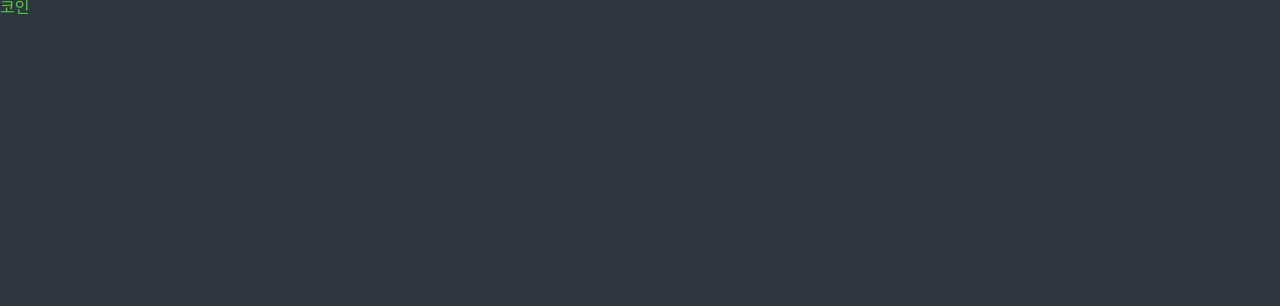
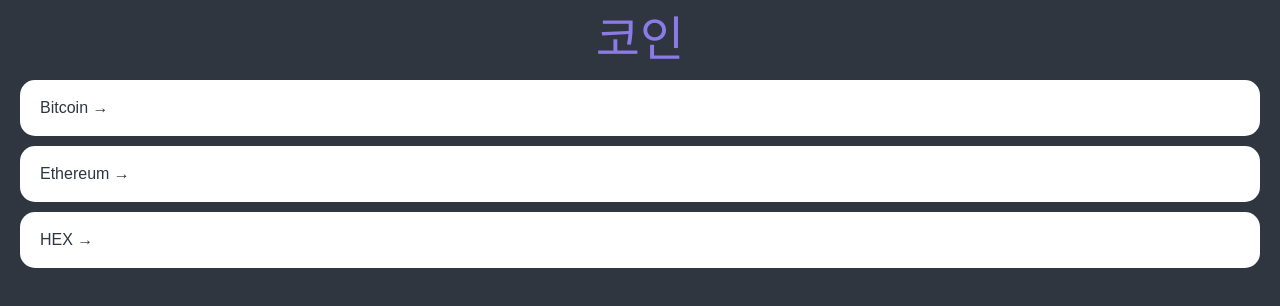
Before and after one commit to sssseungk/react-master-nomad, a React (Create React App) app: page / in a window 1280 px wide. Shown: the top 306 px of the page. Built offline with nearby package versions, Linux system fonts and the light colour scheme.

Commit message:
💄 코인 목록 스타일링

```diff
--- a/src/App.tsx
+++ b/src/App.tsx
@@ -60,6 +60,7 @@
   }
   a{
     text-decoration: none;
+    color: inherit;
   }
 `;
 
--- a/src/routes/Coins.tsx
+++ b/src/routes/Coins.tsx
@@ -1,14 +1,90 @@
+import { Link } from "react-router-dom";
 import styled from "styled-components";
 
+const Container = styled.div`
+padding: 0px 20px;
+`;
+
+const Header = styled.header`
+  height: 10vh;
+  display: flex;
+  justify-content: center;
+  align-items: center;
+`;
+
+const CoinsList = styled.ul``;
+
+const Coin = styled.li`
+  background-color: #fff;
+  color: ${props => props.theme.bgColor};
+  margin-bottom: 10px;
+  border-radius: 15px;
+  a{
+    padding: 20px;
+    transition: color 0.2s ease-in;
+    display: block;
+  }
+  &:hover{
+    a{
+      color: ${(props) => props.theme.accentColor};
+    }
+  }
+`;
+
+
 const Title = styled.h1`
+font-size: 48px;
   color:${(props) =>props.theme.accentColor};
-`
+`;
+
+const coins = [
+  {
+      id: "btc-bitcoin",
+      name: "Bitcoin",
+      symbol: "BTC",
+      rank: 1,
+      is_new: false,
+      is_active: true,
+      type: "coin",
+  },
+  {
+    id: "eth-ethereum",
+    name: "Ethereum",
+    symbol: "ETH",
+    rank: 2,
+    is_new: false,
+    is_active: true,
+    type: "coin",
+  },
+  {
+    id: "hex-hex",
+    name: "HEX",
+    symbol: "HEX",
+    rank: 3,
+    is_new: false,
+    is_active: true,
+    type: "token",
+  },
+]
 
 function Coins(){
-
   return (
-    <Title>코인</Title>
+    <Container>
+      <Header>
+        <Title>코인</Title>
+      </Header>
+      <CoinsList>
+        {coins.map((coin) => (
+          <Coin key={coin.id}>
+            <Link to={`/${coin.id}`}>{coin.name} &rarr;</Link>
+          </Coin>
+        ))}
+      </CoinsList>
+    </Container>
   )
 }
 
 export default Coins;
+
+
+// anchor 태그는 새로고침되기 때문에 Link를 사용한다.
--- a/src/theme.ts
+++ b/src/theme.ts
@@ -3,5 +3,5 @@
 export const theme:DefaultTheme = {
   bgColor:"#2f3640",
   textColor:"#f5f6fa",
-  accentColor: "#4cd137",
+  accentColor: "#8c7ae6",
 }
```
